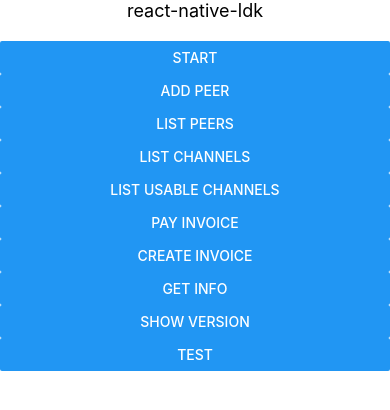
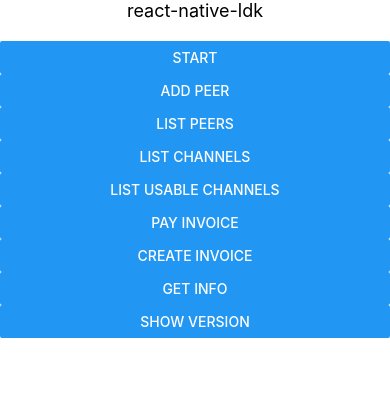
Before and after one commit to synonymdev/react-native-ldk, a React Native app in the folder example/: screen / in a window 390 px wide. Shown: the top 410 px of the page. Built offline with nearby package versions, Linux system fonts and the light colour scheme.

Commit message:
Koltin create payment request
Kotlin create invoice fix

```diff
--- a/example/App.tsx
+++ b/example/App.tsx
@@ -231,18 +231,6 @@ const App = () => {
 							setMessage(res.value.ldk);
 						}}
 					/>
-
-					<Button
-						title={'Test'}
-						onPress={async () => {
-							const res = await ldk.test();
-							if (res.isErr()) {
-								return setMessage(res.error.message);
-							}
-
-							setMessage(res.value.ldk);
-						}}
-					/>
 				</ScrollView>
 			</SafeAreaView>
 		</>
```
Also changed, not shown: 2 other files (tests, documents, lock files or other folders).
